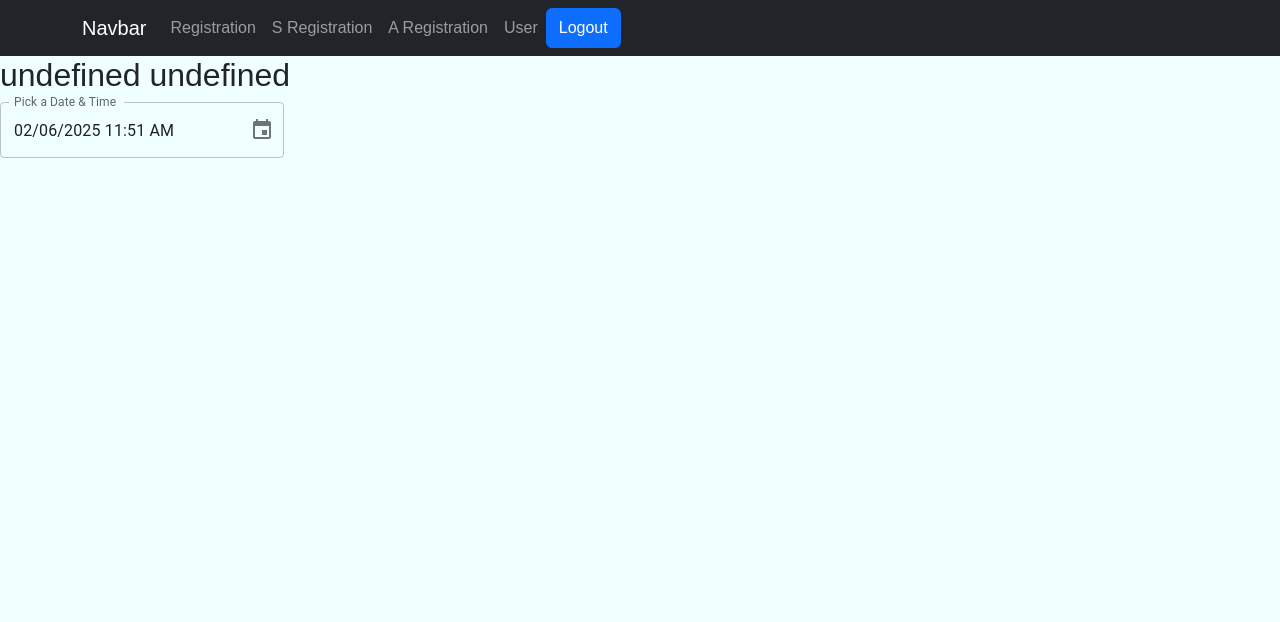
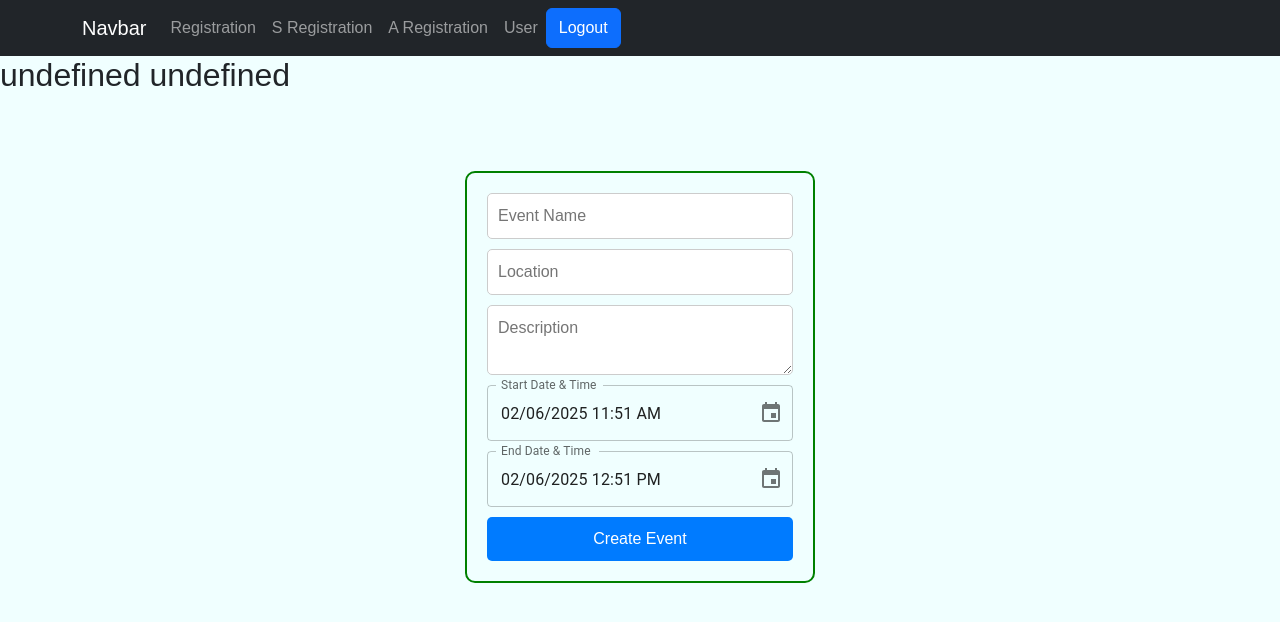
Before and after one commit to amitansh23/CrudByReact, a React (Create React App) app: page /calender in a window 1280 px wide. Shown: the top 622 px of the page. Built offline with nearby package versions, Linux system fonts and the light colour scheme; no server answers; sample sign-in values are in the browser's storage.

Commit message:
21 commit

```diff
--- a/package.json
+++ b/package.json
@@ -16,6 +16,7 @@
     "body-parser": "^1.20.3",
     "bootstrap": "^5.3.3",
     "cors": "^2.8.5",
+    "date-fns": "^4.1.0",
     "dayjs": "^1.11.13",
     "express": "^4.21.2",
     "luxon": "^3.5.0",
--- a/src/App.js
+++ b/src/App.js
@@ -21,8 +21,8 @@ const socket = io("http://localhost:5000");
 
 function App() {
 
-  const isLaggedIn = localStorage.getItem("userData");
-  console.log(isLaggedIn)
+  // const isLaggedIn = localStorage.getItem("userData");
+  // console.log(isLaggedIn)
 
 
 
@@ -59,7 +59,7 @@ function App() {
       <Route path="/" element={<Login />} />
       <Route path="/login" element={<Login />} />
       <Route path="/registration" element={<RegistrationPage />} />
-      <Route path="/calender" element={<Calender />} />
+
       <Route path="/uploadfile" element={<Uploadprofile />} />
 
 
@@ -73,6 +73,8 @@ function App() {
             <Route path="/edit/:id" element={<Edit />} />
             <Route path="/add" element={<AddV />} />
             <Route path="/restore" element={<Restore />} />
+
+            <Route path="/calender" element={<Calender />} />
 
     </Route>
 
--- a/src/components/EventSelector/calender.jsx
+++ b/src/components/EventSelector/calender.jsx
@@ -1,29 +1,103 @@
 import React, { useState } from "react";
 import dayjs from "dayjs";
+import axios from "axios";
 import { LocalizationProvider } from "@mui/x-date-pickers/LocalizationProvider";
 import { AdapterDayjs } from "@mui/x-date-pickers/AdapterDayjs";
 import { DesktopDateTimePicker } from "@mui/x-date-pickers/DesktopDateTimePicker";
 
 export default function Calendar() {
-
-  const [selectedDate, setSelectedDate] = useState(dayjs());
+  const [eventName, setEventName] = useState("");
+  const [location, setLocation] = useState("");
+  const [description, setDescription] = useState("");
+  const [startDate, setStartDate] = useState(dayjs());
+  const [endDate, setEndDate] = useState(dayjs().add(1, "hour"));
 
 
-  const handleDateChange = (newValue) => {
+
+
+
+  // Function to handle start date change
+  const handleStartDateChange = (newValue) => {
     if (newValue) {
-      setSelectedDate(newValue);
-      console.log("Selected Date & Time:", newValue.format("DD-MM-YYYY HH:mm"));
+      setStartDate(newValue);
+      // Automatically set End Date to be at least 1 hour later
+      setEndDate(newValue.add(1, "hour"));
     }
   };
-  console.log(selectedDate)
+
+  // Function to handle end date change
+  const handleEndDateChange = (newValue) => {
+    if (newValue && newValue.isAfter(startDate.add(1, "hour"))) {
+      setEndDate(newValue);
+    }
+  };
+
+  const handleSubmit = async () => {
+    if (!eventName || !startDate || !endDate || !location) {
+      alert("Please fill all required fields.");
+      return;
+    }
+
+    const storedUser = localStorage.getItem("userData");
+  const user = JSON.parse(storedUser);
+  const usermail= user.email;
+
+
+    const eventData = {
+      eventName,
+      location,
+      description,
+      startDateTime: startDate.toISOString(),
+      endDateTime: endDate.toISOString(),
+      usermail: usermail
+    };
+
+    try {
+
+       await axios.post("http://localhost:8000/api/createEvent", eventData ,{withCredentials: true});
+      alert("Event Create");
+    } catch (error) {
+      console.error("Error creating event:", error);
+      alert("Failed to create event.");
+    }
+  };
 
   return (
+    <div className="container " style={{display: "flex",  justifyContent:"center", marginTop:"6%" }} >
     <LocalizationProvider dateAdapter={AdapterDayjs}>
-      <DesktopDateTimePicker
-        label="Pick a Date & Time"
-        value={selectedDate}
-        onChange={handleDateChange}
-      />
+
+      <div style={{  display: "flex", flexDirection: "column", gap: "10px", width: "350px", padding: "20px", border: "2px solid green", borderRadius: "10px"}}>
+
+        <input type="text" placeholder="Event Name" value={eventName} onChange={(e) => setEventName(e.target.value)} style={inputStyle} />
+        <input type="text" placeholder="Location" value={location} onChange={(e) => setLocation(e.target.value)} style={inputStyle} />
+        <textarea placeholder="Description" value={description} onChange={(e) => setDescription(e.target.value)} style={inputStyle}></textarea>
+
+        <DesktopDateTimePicker
+          label="Start Date & Time"
+          value={startDate}
+          onChange={handleStartDateChange}
+          disablePast
+          minDateTime={dayjs()} // Disable past dates
+          maxDate={dayjs().add(10, "day")} // Allow selection only for the next 10 days
+        />
+
+        <DesktopDateTimePicker
+          label="End Date & Time"
+          value={endDate}
+          onChange={handleEndDateChange}
+          disablePast
+          minDateTime={startDate.add(1, "hour")} // Minimum 1 hour after start time
+          maxDate={dayjs().add(10, "day")} // Limit to the next 10 days
+        />
+
+        <button onClick={handleSubmit} style={buttonStyle}>Create Event</button>
+      </div>
     </LocalizationProvider>
+    </div>
   );
+
 }
+
+// Styles
+const inputStyle = { padding: "10px", borderRadius: "5px", border: "1px solid #ccc", width: "100%" };
+const buttonStyle = { padding: "10px", backgroundColor: "#007bff", color: "white", border: "none", borderRadius: "5px", cursor: "pointer" };
--- a/src/components/Home.jsx
+++ b/src/components/Home.jsx
@@ -14,7 +14,7 @@ const Home=()=> {
 
   useEffect(() => {
     const storedUser = localStorage.getItem('userData');
-    console.log(storedUser)
+    // console.log(storedUser)
     if (storedUser) {
       setUser(JSON.parse(storedUser));
     }
```
Also changed, not shown: 1 other file (tests, documents, lock files or other folders).
